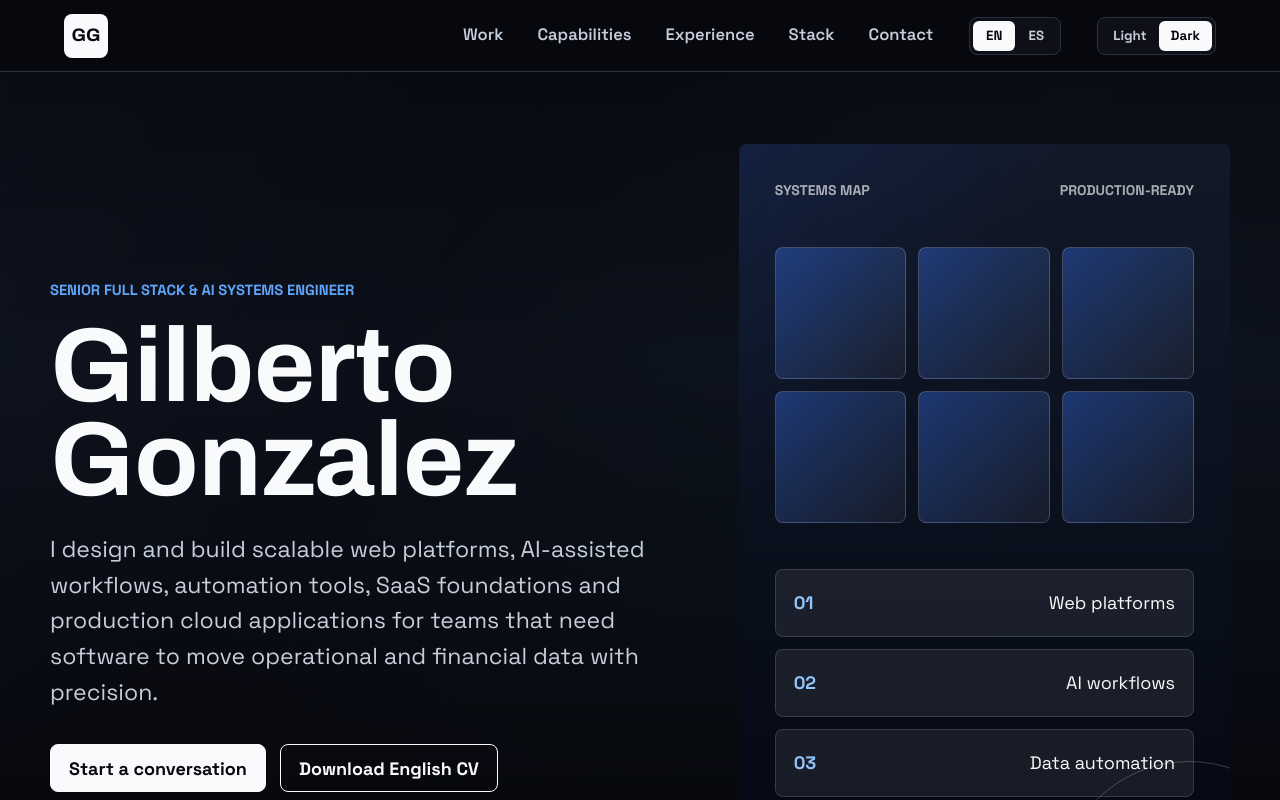
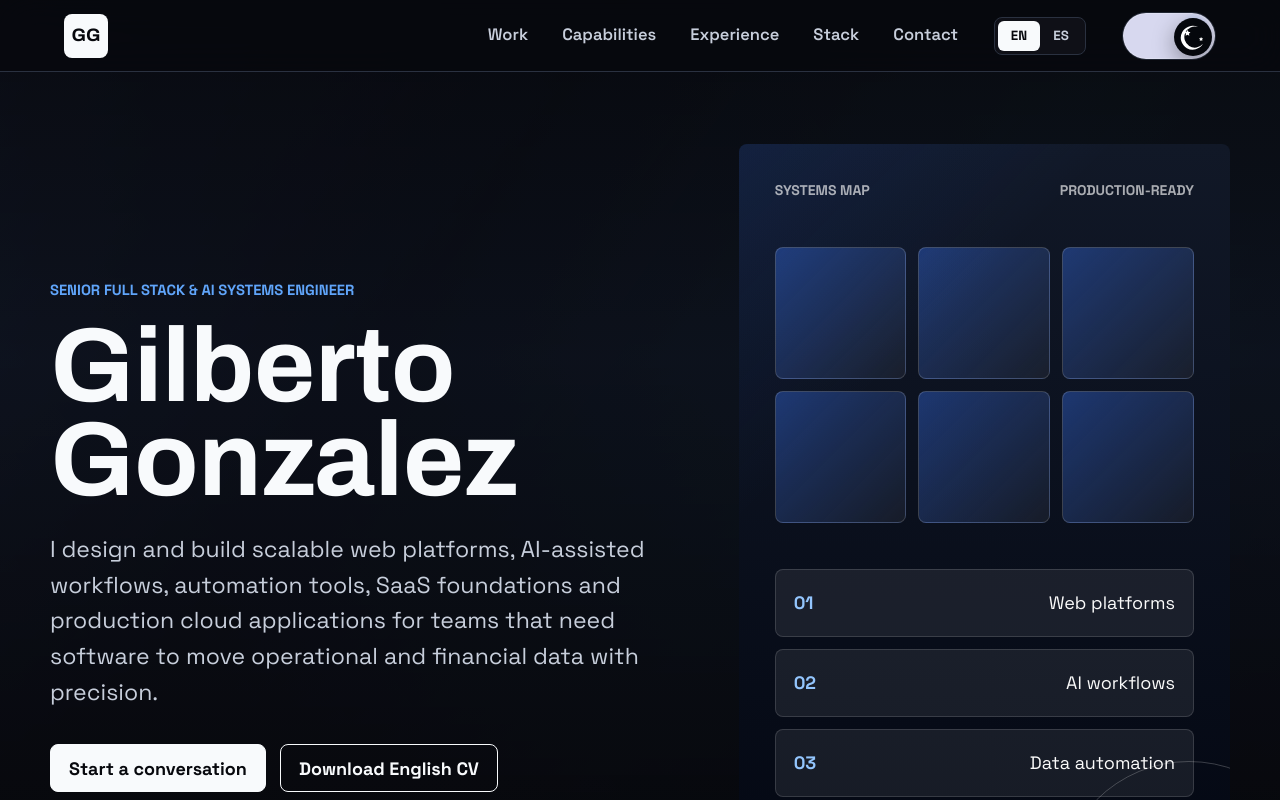
Before and after one commit to Gilbertmax/Portafolio_Gilberto, a React (Vite) app: page / in a window 1280 px wide. Shown: the top 800 px of the page. Built offline with nearby package versions, Linux system fonts and the light colour scheme.

Commit message:
Refine theme toggle icon

```diff
--- a/src/App.css
+++ b/src/App.css
@@ -68,8 +68,7 @@ nav a:hover,
   color: var(--accent);
 }
 
-.language-switcher,
-.theme-switcher {
+.language-switcher {
   display: inline-flex;
   min-height: 38px;
   padding: 3px;
@@ -78,8 +77,7 @@ nav a:hover,
   background: var(--surface-raised);
 }
 
-.language-switcher button,
-.theme-switcher button {
+.language-switcher button {
   min-width: 42px;
   padding: 0 12px;
   border: 0;
@@ -90,10 +88,100 @@ nav a:hover,
   font-weight: 800;
 }
 
-.language-switcher button[aria-pressed='true'],
-.theme-switcher button[aria-pressed='true'] {
+.language-switcher button[aria-pressed='true'] {
   background: var(--text);
   color: var(--background);
+}
+
+.theme-toggle {
+  width: 94px;
+  height: 48px;
+  padding: 0;
+  border: 1px solid color-mix(in srgb, var(--border) 76%, transparent);
+  border-radius: 999px;
+  background: transparent;
+}
+
+.theme-toggle-track {
+  position: relative;
+  display: block;
+  width: 100%;
+  height: 100%;
+  overflow: hidden;
+  border-radius: inherit;
+  background:
+    radial-gradient(circle at 24% 28%, rgba(255, 255, 255, 0.75), transparent 18%),
+    #d9d9ee;
+  box-shadow: inset 0 0 0 1px rgba(255, 255, 255, 0.22);
+  transition:
+    background 240ms ease,
+    box-shadow 240ms ease;
+}
+
+.theme-toggle-thumb {
+  position: absolute;
+  top: 5px;
+  left: 5px;
+  display: grid;
+  place-items: center;
+  width: 38px;
+  height: 38px;
+  border-radius: 50%;
+  background: #ffffff;
+  box-shadow: 0 6px 18px rgba(9, 9, 11, 0.18);
+  transition:
+    background 240ms ease,
+    box-shadow 240ms ease,
+    transform 280ms cubic-bezier(0.22, 1, 0.36, 1);
+}
+
+.theme-toggle[data-theme-state='dark'] .theme-toggle-track {
+  background:
+    radial-gradient(circle at 78% 28%, rgba(96, 165, 250, 0.26), transparent 18%),
+    #d7d8ef;
+}
+
+.theme-toggle[data-theme-state='dark'] .theme-toggle-thumb {
+  background: #05070c;
+  box-shadow: 0 7px 22px rgba(0, 0, 0, 0.36);
+  transform: translateX(46px);
+}
+
+.sun-cloud-icon,
+.moon-icon {
+  width: 31px;
+  height: 31px;
+}
+
+.sun-cloud-icon circle {
+  fill: #ffffff;
+  stroke: #09090b;
+  stroke-width: 2.4;
+}
+
+.sun-cloud-icon path {
+  fill: none;
+  stroke: #09090b;
+  stroke-linecap: round;
+  stroke-linejoin: round;
+  stroke-width: 2.6;
+}
+
+.sun-cloud-icon path:last-child {
+  fill: #09090b;
+  stroke: #09090b;
+}
+
+.moon-icon circle {
+  fill: #05070c;
+}
+
+.moon-icon path:first-of-type {
+  fill: #ffffff;
+}
+
+.moon-icon path:not(:first-of-type) {
+  fill: #ffffff;
 }
 
 .section-shell {
--- a/src/App.tsx
+++ b/src/App.tsx
@@ -454,14 +454,33 @@ function App() {
               ES
             </button>
           </div>
-          <div className="theme-switcher" aria-label={language === 'en' ? 'Theme selector' : 'Selector de tema'}>
-            <button type="button" aria-pressed={theme === 'light'} onClick={() => setTheme('light')}>
-              {language === 'en' ? 'Light' : 'Claro'}
-            </button>
-            <button type="button" aria-pressed={theme === 'dark'} onClick={() => setTheme('dark')}>
-              {language === 'en' ? 'Dark' : 'Oscuro'}
-            </button>
-          </div>
+          <button
+            type="button"
+            className="theme-toggle"
+            aria-pressed={theme === 'dark'}
+            aria-label={language === 'en' ? 'Toggle dark mode' : 'Cambiar modo claro u oscuro'}
+            data-theme-state={theme}
+            onClick={() => setTheme((currentTheme) => (currentTheme === 'dark' ? 'light' : 'dark'))}
+          >
+            <span className="theme-toggle-track" aria-hidden="true">
+              <span className="theme-toggle-thumb">
+                {theme === 'dark' ? (
+                  <svg className="moon-icon" viewBox="0 0 40 40">
+                    <circle cx="20" cy="20" r="17" />
+                    <path d="M25.8 7.8a13.6 13.6 0 1 0 6.4 21.7A15.4 15.4 0 1 1 25.8 7.8Z" />
+                    <path d="m12.2 11.5 1.2 2.5 2.7.4-2 1.9.5 2.7-2.4-1.3-2.4 1.3.5-2.7-2-1.9 2.7-.4 1.2-2.5Z" />
+                    <path d="m29.8 20.5.8 1.7 1.9.3-1.4 1.3.3 1.9-1.6-.9-1.7.9.3-1.9-1.4-1.3 1.9-.3.9-1.7Z" />
+                  </svg>
+                ) : (
+                  <svg className="sun-cloud-icon" viewBox="0 0 40 40">
+                    <circle cx="26.5" cy="13.5" r="7.5" />
+                    <path d="M26.5 2.8v3.1M26.5 21.1v3.1M15.8 13.5h3.1M34.1 13.5h3.1M19 6l2.2 2.2M31.8 18.8 34 21M34 6l-2.2 2.2" />
+                    <path d="M10.6 28.8h18.1a6.1 6.1 0 0 0 .5-12.2 8.3 8.3 0 0 0-15.7 2.2 5.4 5.4 0 0 0-2.9 10Z" />
+                  </svg>
+                )}
+              </span>
+            </span>
+          </button>
         </div>
       </header>
 
```
